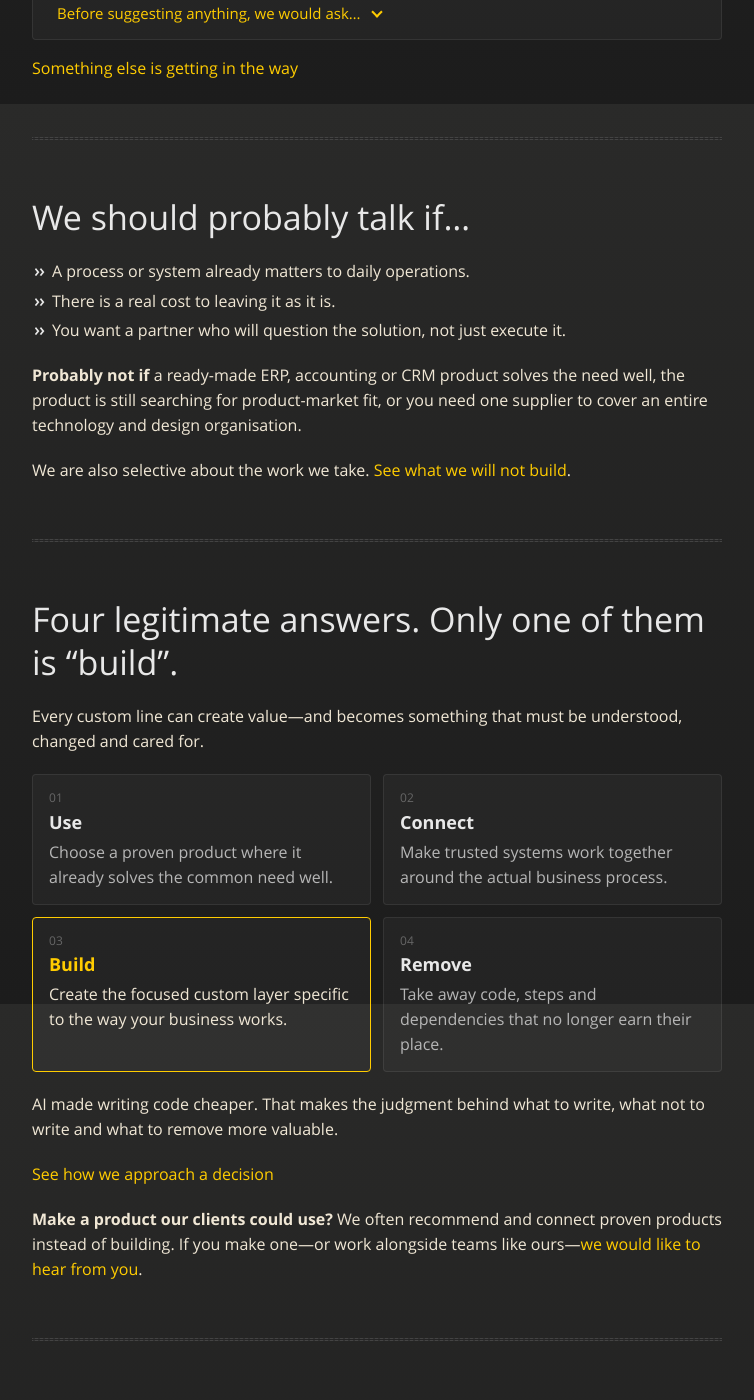
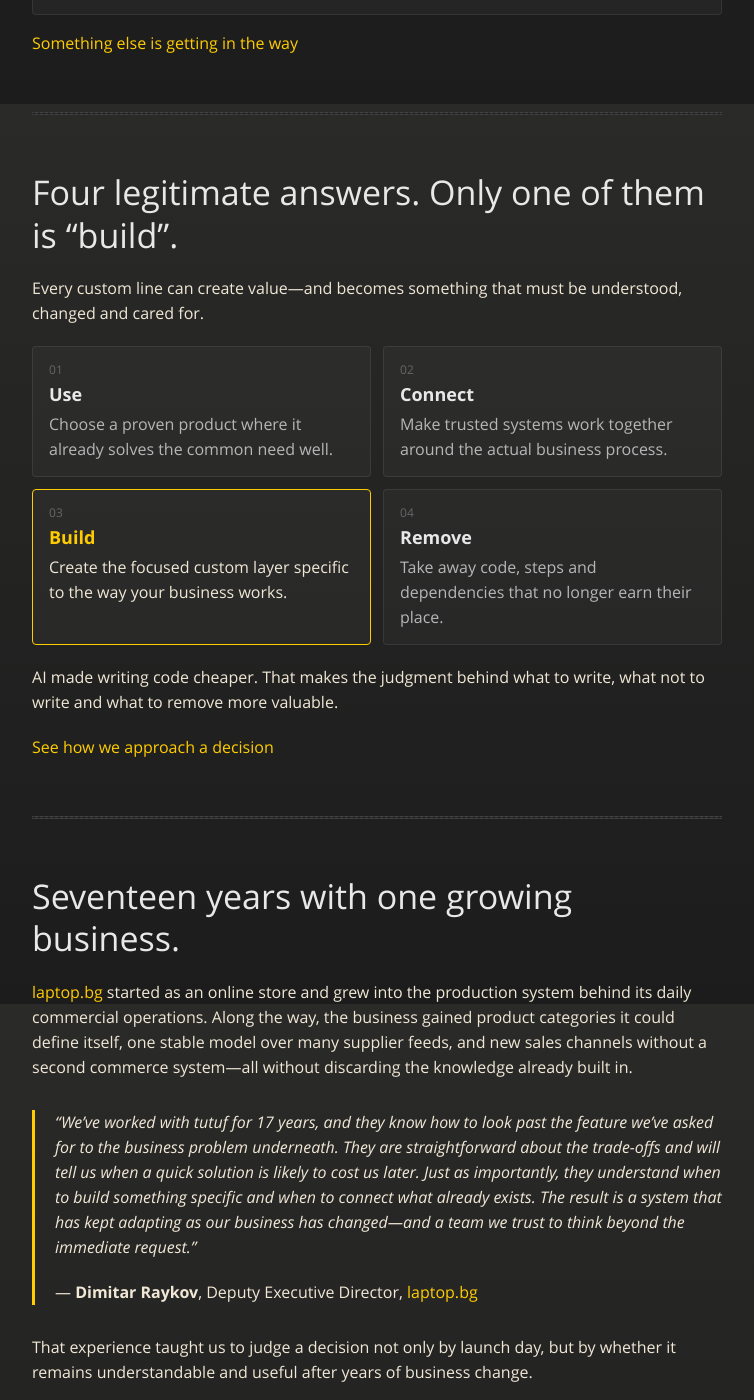
Before and after one commit to tutuf/tutuf.github.io, a Jekyll site: the page built from index.md, in a window 1280 px wide and 1400 px high, scrolled down 1696 px. Shown: the whole window, without its empty margins (143-897 px from the left). Built offline with Jekyll 4.4.1, drawn with Linux system fonts in a browser that asks for light colours; some of the changed text lies outside the part shown.

Commit message:
Reorder home sections and align the hero with the four answers
Move the situations straight after the hero, follow with the four answers,
the client story, stages, fit check and contact, and close with the
product-partner invitation. The hero now names use, connect, build or remove.

Co-Authored-By: Claude Opus 5.5 <noreply@anthropic.com>

```diff
--- a/index.md
+++ b/index.md
@@ -8,7 +8,7 @@ image: /images/og-image.png
 
 **The engineering partner for the business behind the software**
 
-Your business already runs on systems, tools and knowledge that work. When they start holding you back, we help you decide what to keep, what to connect and what to build—and we stay to look after it. You bring the context; we bring the engineering judgment and continuity.
+Your business already runs on systems, tools and knowledge that work. When they start holding you back, we help you decide what to use, connect, build or remove—and we stay to look after it. You bring the context; we bring the engineering judgment and continuity.
 
 * **Since 2007** — building and caring for web software
 * **17 years with one client** — [evolving the system behind laptop.bg’s daily operations](/work/laptop-bg/)
@@ -107,18 +107,6 @@ A freelancer disappeared, an agency dissolved, or the person who held the contex
 
 ---
 
-# We should probably talk if…
-
-* A process or system already matters to daily operations.
-* There is a real cost to leaving it as it is.
-* You want a partner who will question the solution, not just execute it.
-
-**Probably not if** a ready-made ERP, accounting or CRM product solves the need well, the product is still searching for product-market fit, or you need one supplier to cover an entire technology and design organisation.
-
-We are also selective about the work we take. [See what we will not build](/how-we-work/#some-work-is-not-ours-to-take).
-
----
-
 # Four legitimate answers. Only one of them is “build”.
 
 Every custom line can create value—and becomes something that must be understood, changed and cared for.
@@ -132,8 +120,6 @@ Every custom line can create value—and becomes something that must be understo
 AI made writing code cheaper. That makes the judgment behind what to write, what not to write and what to remove more valuable.
 
 [See how we approach a decision](/how-we-work/)
-
-**Make a product our clients could use?** We often recommend and connect proven products instead of building. If you make one—or work alongside teams like ours—[we would like to hear from you](mailto:hi@tutuf.com?subject=Partnership).
 
 ---
 
```
Also changed, not shown: other parts of index.md (+16 -0 lines).
